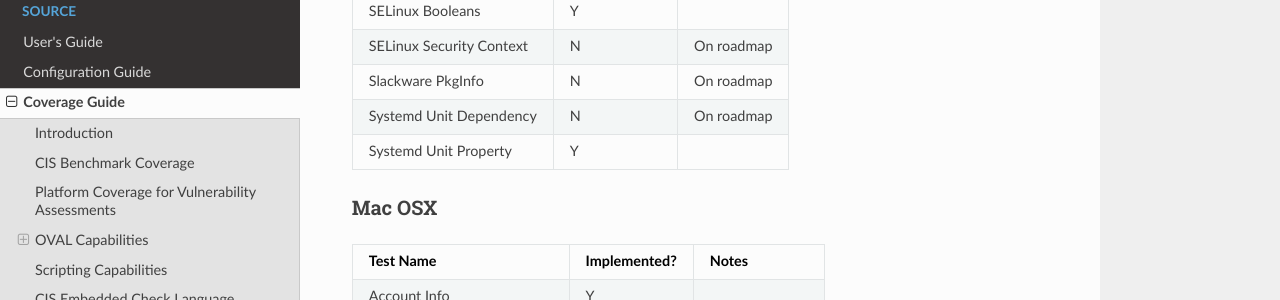
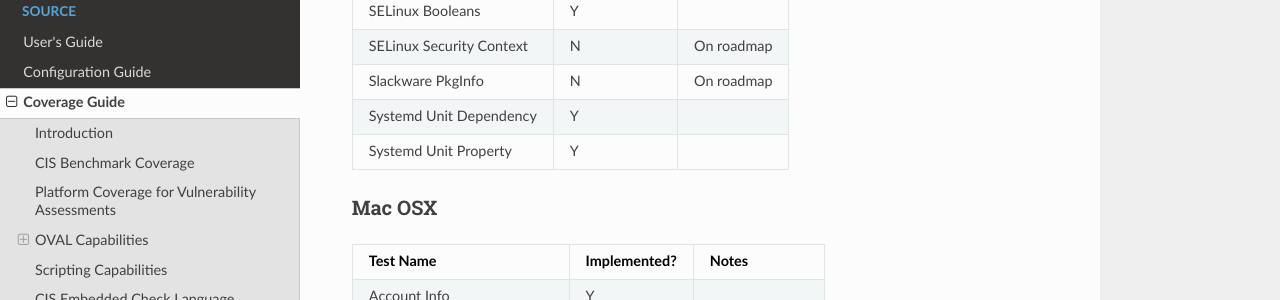
Before and after one commit to CISecurity/CCPA-Docs, an MkDocs documentation site: the page built from docs/Coverage Guide.md, in a window 1280 px wide and 900 px high, scrolled down 7982 px. Shown: the part 151-451 px from the top of the window. Built offline with MkDocs 1.6.1, drawn with Linux system fonts in a browser that asks for light colours; nearby versions of some CDN libraries.

Commit message:
Added systemdunitdependency
Coverage updated for supported linux test

```diff
--- a/docs/Coverage Guide.md
+++ b/docs/Coverage Guide.md
@@ -243,7 +243,7 @@ Tools and services that use OVAL for the three steps of system assessment — re
 | SELinux Booleans | Y ||
 | SELinux Security Context | N | On roadmap|
 | Slackware PkgInfo| N | On roadmap|
-| Systemd Unit Dependency | N | On roadmap|
+| Systemd Unit Dependency | Y ||
 | Systemd Unit Property | Y ||
 
 ### Mac OSX ###
```
